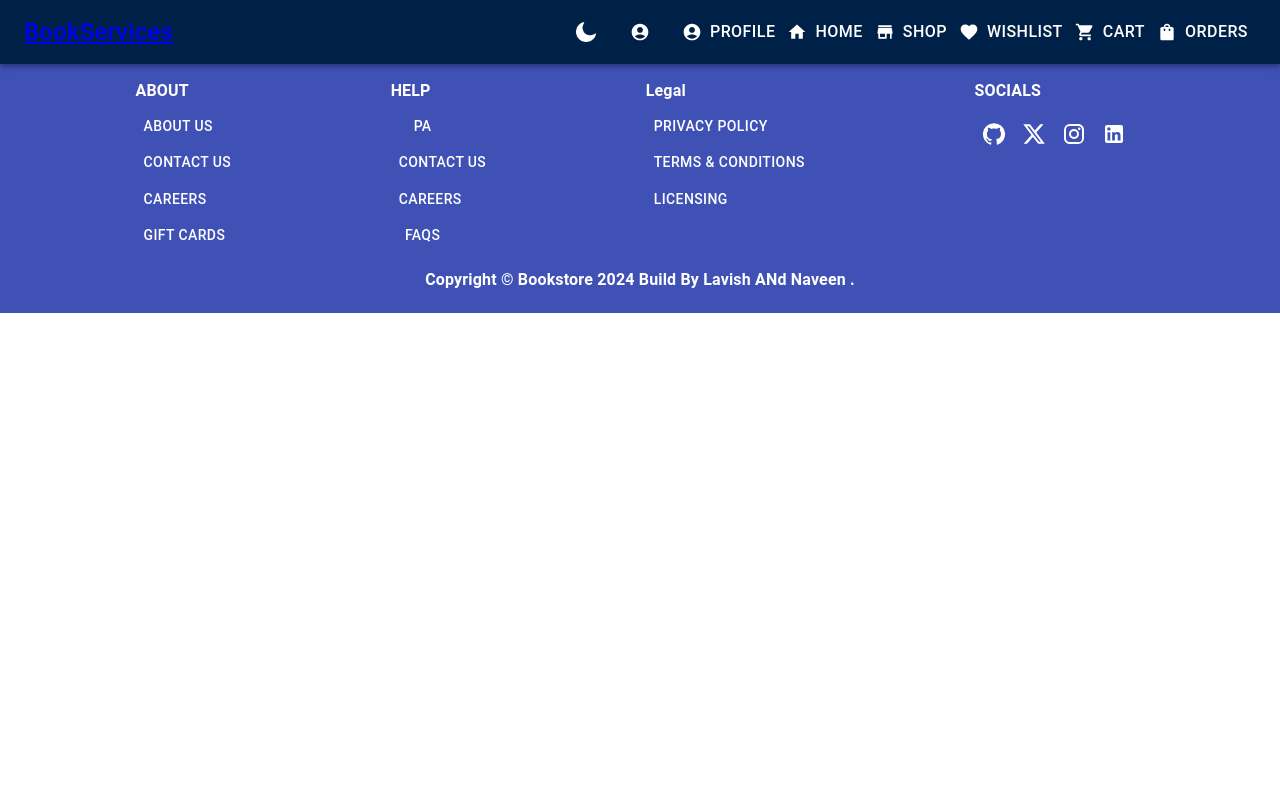
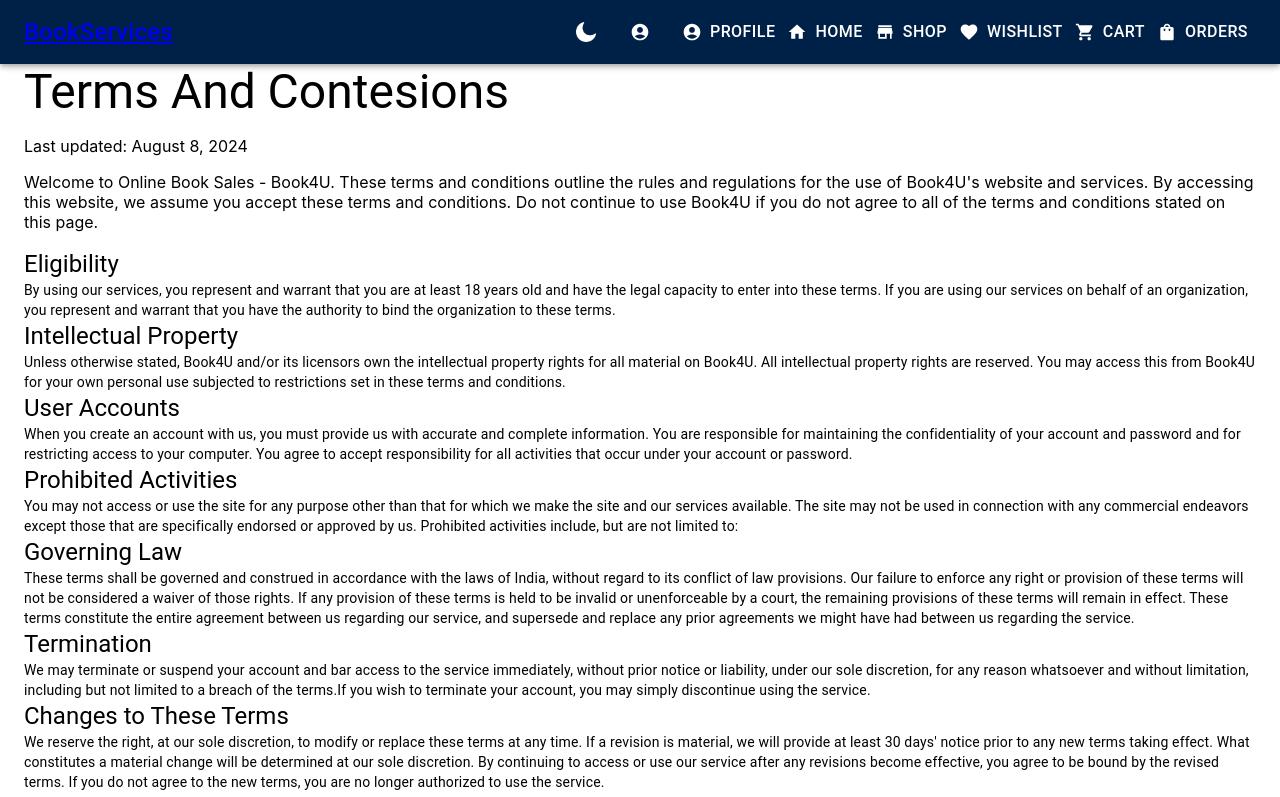
Before and after one commit to mishra-naveen-dev/ebook-store, a React (Create React App) app: page /termsConditions in a window 1280 px wide. Shown: the top 797 px of the page. Built offline with nearby package versions, Linux system fonts and the light colour scheme.

Commit message:
Work done by Lavish about the footer pagese

```diff
--- a/src/App.js
+++ b/src/App.js
@@ -6,6 +6,8 @@ import { BrowserRouter as Router, Routes, Route } from 'react-router-dom';
 import About from './pages/AboutUs.jsx';
 import Contact from './pages/Contact.jsx'
 import Faqs from './pages/Faqs.jsx'
+import Policy from './pages/Policies.jsx'
+import TermsConditions from "./pages/TermsConditions.jsx";
 
 function App() {
   return (
@@ -17,6 +19,8 @@ function App() {
           <Route path="/about" exact element={<About />} />
           <Route path="/contact" exact element={<Contact />} />
           <Route path="/faqs" exact element={<Faqs/>} />
+          <Route path="/policy" exact element={<Policy/>} />
+          <Route path="/termsConditions" exact element={<TermsConditions/>}/>
 
         </Routes>
         <Footer />
--- a/src/components/Footer/Footer.jsx
+++ b/src/components/Footer/Footer.jsx
@@ -2,7 +2,7 @@ import React from "react";
 import { Typography, Container, Grid } from "@material-ui/core";
 import { Help, About, Socials, Legal } from "./FooterContent";
 import "./Footer.css";
-import { FooterStyles as Styles } from './Styles.js';
+import { FooterStyles as Styles } from '../Styles/Styles';
 
 
 const useStyles = Styles;
--- a/src/components/Footer/FooterContent.jsx
+++ b/src/components/Footer/FooterContent.jsx
@@ -7,7 +7,7 @@ import GitHubIcon from '@mui/icons-material/GitHub';
 import InstagramIcon from '@mui/icons-material/Instagram';
 import XIcon from '@mui/icons-material/X';
 import LinkedInIcon from '@mui/icons-material/LinkedIn';
-import { AboutStyle as Styles } from './Styles.js';
+import { AboutStyle as Styles } from '../Styles/Styles';
 import './Footer.css';
 
 const useStyles = Styles;
@@ -17,9 +17,9 @@ export const Help = () => {
     return (
         <>
             <Grid container direction="column" justifyContent="flex-start" t alignItems="flex-start">
-                <Button className={classes.FooterBtn} color="inherit" component={Link} to="/about">Pa</Button>
-                <Button className={classes.FooterBtn} color="inherit" component={Link} to="/contact">Contact us</Button>
-                <Button className={classes.FooterBtn} color="inherit" component={Link} to="/">Careers</Button>
+                <Button className={classes.FooterBtn} color="inherit" component={Link} to="/about">Payments</Button>
+                <Button className={classes.FooterBtn} color="inherit" component={Link} to="/contact">Shipping</Button>
+                <Button className={classes.FooterBtn} color="inherit" component={Link} to="/">Cancellation & Returns</Button>
                 <Button className={classes.FooterBtn} color="inherit" component={Link} to="/faqs">FAQS</Button>
             </Grid>
         </>
@@ -48,8 +48,8 @@ export const Legal = () => {
     return (
         <>
             <Grid container direction="column" justifyContent="flex-start" t alignItems="flex-start">
-                <Button className={classes.FooterBtn} color="inherit" component={Link} to="/">Privacy Policy</Button>
-                <Button className={classes.FooterBtn} color="inherit" component={Link} to="/">Terms & Conditions</Button>
+                <Button className={classes.FooterBtn} color="inherit" component={Link} to="/policy">Privacy Policy</Button>
+                <Button className={classes.FooterBtn} color="inherit" component={Link} to="/termsConditions">Terms & Conditions</Button>
                 <Button className={classes.FooterBtn} color="inherit" component={Link} to="/">Licensing</Button>
             </Grid>
         </>
--- a/src/pages/Content/FaqsContent.jsx
+++ b/src/pages/Content/FaqsContent.jsx
@@ -1,7 +1,7 @@
 import React, { useState } from 'react';
 import { Box } from '@material-ui/core';
 import KeyboardArrowDownIcon from '@mui/icons-material/KeyboardArrowDown';
-import { FaqsStyles } from '../../Components/Footer/Styles';
+import { FaqsStyles } from '../../Components/Styles/Styles';
 
 const useStyles = FaqsStyles;
 
--- a/src/pages/Faqs.jsx
+++ b/src/pages/Faqs.jsx
@@ -1,7 +1,7 @@
 import React from 'react'
 import { Typography, Container, } from "@material-ui/core";
 import FaqsContent from './Content/FaqsContent';
-import { FaqsStyles } from '../Components/Footer/Styles';
+import { FaqsStyles } from '../Components/Styles/Styles';
 
 const useStyles = FaqsStyles
 
--- /dev/null
+++ b/src/pages/Policies.jsx
@@ -0,0 +1,41 @@
+import React from 'react'
+import { Typography, Container } from '@material-ui/core';
+
+const Policies = () => {
+    return (
+        <>
+            <Container sx={{ jastifyContent: 'center', alineItem: 'center' }}>
+                <Typography >
+                    {'Privet Policy'}
+                </Typography>
+
+                <div>
+                    <p>Last updated: August 8, 2024 </p>
+
+                    <p> Welcome to Online Book Sales - Book4U. We are committed to protecting your personal information and your right to privacy. If you have any questions or concerns about our policy or our practices with regard to your personal information, please contact us supportbook4u@onlinebooksales.com.</p>
+                    <p>Information We Collect</p>
+                    <p>
+                        We collect personal information that you provide to us, such as your name, address, contact information, and payment details. We collect this information when you register for our services, make a purchase, or otherwise interact with our website.</p>
+
+                    <p> How We Use Your Information
+                        We use the personal information we collect to process transactions, manage your orders, and communicate with you about our products and services. We may also use this information for customer support, marketing purposes, and to improve our website and services.</p>
+                    <p>
+                        Sharing Your Information
+                        We may share your information in the following situations:
+                    </p>
+                    <p>
+                        <span> With Service Providers:</span> We may share your information with third-party service providers who assist us in operating our website and processing payments.
+                        <span> For Legal Reasons: </span>We may disclose your information if required to do so by law or in response to a valid request from law enforcement or other government authorities.
+                        <span>Business Transfers:</span> In the event of a merger, acquisition, or sale of our company, your information may be transferred as part of the transaction.
+                        Security of Your Information
+                        We implement a variety of security measures to protect your personal information from unauthorized access, alteration, disclosure, or destruction. However, no security system is impenetrable, and we cannot guarantee the absolute security of your information.</p>
+
+                    <p>   Contact Us
+                        If you have any questions or comments about this privacy policy, please contact us at: supportbook4u@onlinebooksales.com.</p>
+                </div>
+            </Container>
+        </>
+    )
+}
+
+export default Policies
--- /dev/null
+++ b/src/pages/TermsConditions.jsx
@@ -0,0 +1,81 @@
+import React from 'react'
+import { Box, Container, Typography } from '@material-ui/core';
+const TermsConditions = () => {
+  return (
+    <Container>
+      <Typography variant='h3'>
+        {'Terms And Contesions '}
+      </Typography>
+      <Box>
+        <p>Last updated: August 8, 2024</p>
+        <p>Welcome to Online Book Sales - Book4U. These terms and conditions outline the rules and regulations for the use of Book4U's website and services. By accessing this website, we assume you accept these terms and conditions. Do not continue to use Book4U if you do not agree to all of the terms and conditions stated on this page.</p>
+      </Box>
+      <Box>
+        <Typography variant='h5'>
+          {'Eligibility'}
+        </Typography>
+        <Typography variant='body2'>
+          {'By using our services, you represent and warrant that you are at least 18 years old and have the legal capacity to enter into these terms. If you are using our services on behalf of an organization, you represent and warrant that you have the authority to bind the organization to these terms.'}
+        </Typography>
+      </Box>
+      <Box>
+        <Typography variant='h5'>
+          {'Intellectual Property'}
+        </Typography>
+        <Typography variant='body2'>
+          {'Unless otherwise stated, Book4U and/or its licensors own the intellectual property rights for all material on Book4U. All intellectual property rights are reserved. You may access this from Book4U for your own personal use subjected to restrictions set in these terms and conditions.'}
+        </Typography>
+      </Box>
+      <Box>
+        <Typography variant='h5'>
+          {'User Accounts'}
+        </Typography>
+        <Typography variant='body2'>
+          {'When you create an account with us, you must provide us with accurate and complete information. You are responsible for maintaining the confidentiality of your account and password and for restricting access to your computer. You agree to accept responsibility for all activities that occur under your account or password.'}
+        </Typography>
+      </Box>
+      <Box>
+        <Typography variant='h5'>
+          {'Prohibited Activities'}
+        </Typography>
+        <Typography variant='body2'>
+          {'You may not access or use the site for any purpose other than that for which we make the site and our services available. The site may not be used in connection with any commercial endeavors except those that are specifically endorsed or approved by us. Prohibited activities include, but are not limited to:'}
+        </Typography>
+      </Box>
+      <Box>
+        <Typography variant='h5'>
+          {'Governing Law'}
+        </Typography>
+        <Typography variant='body2'>
+          {'These terms shall be governed and construed in accordance with the laws of India, without regard to its conflict of law provisions. Our failure to enforce any right or provision of these terms will not be considered a waiver of those rights. If any provision of these terms is held to be invalid or unenforceable by a court, the remaining provisions of these terms will remain in effect. These terms constitute the entire agreement between us regarding our service, and supersede and replace any prior agreements we might have had between us regarding the service.'}
+        </Typography>
+      </Box>
+      <Box>
+        <Typography variant='h5'>
+          {'Termination'}
+        </Typography>
+        <Typography variant='body2'>
+          {'We may terminate or suspend your account and bar access to the service immediately, without prior notice or liability, under our sole discretion, for any reason whatsoever and without limitation, including but not limited to a breach of the terms.'}{'If you wish to terminate your account, you may simply discontinue using the service.'}
+        </Typography>
+      </Box>
+      <Box>
+        <Typography variant='h5'>
+          {'Changes to These Terms'}
+        </Typography>
+        <Typography variant='body2'>
+          {"We reserve the right, at our sole discretion, to modify or replace these terms at any time. If a revision is material, we will provide at least 30 days' notice prior to any new terms taking effect. What constitutes a material change will be determined at our sole discretion. By continuing to access or use our service after any revisions become effective, you agree to be bound by the revised terms. If you do not agree to the new terms, you are no longer authorized to use the service."}
+        </Typography>
+      </Box>
+      <Box>
+        <Typography variant='h5'>
+          {'Contact Us'}
+        </Typography>
+        <Typography variant='body2'>
+          {"If you have any questions about these terms, please contact us at:"}{"Email: supportbook4u@onlinebooksales.com"}
+        </Typography>
+      </Box>
+    </Container>
+  )
+}
+
+export default TermsConditions
```
Also changed, not shown: src/pages/Contact.jsx (+5 -13 lines), src/components/Styles/Styles.js (renamed from src/components/Footer/Styles.js).
